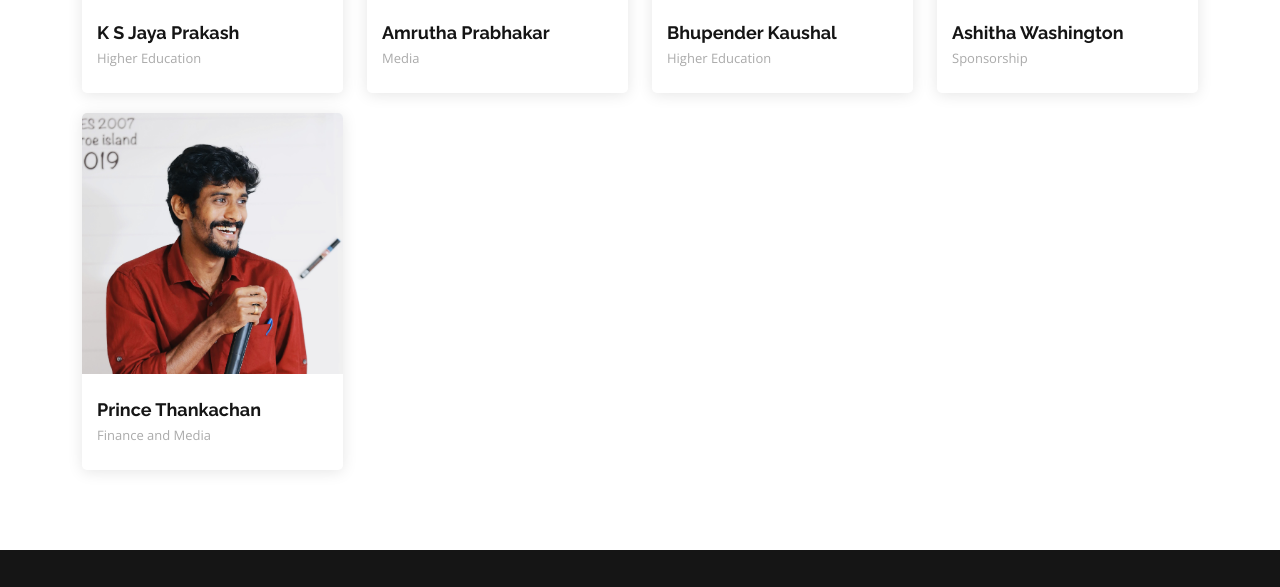
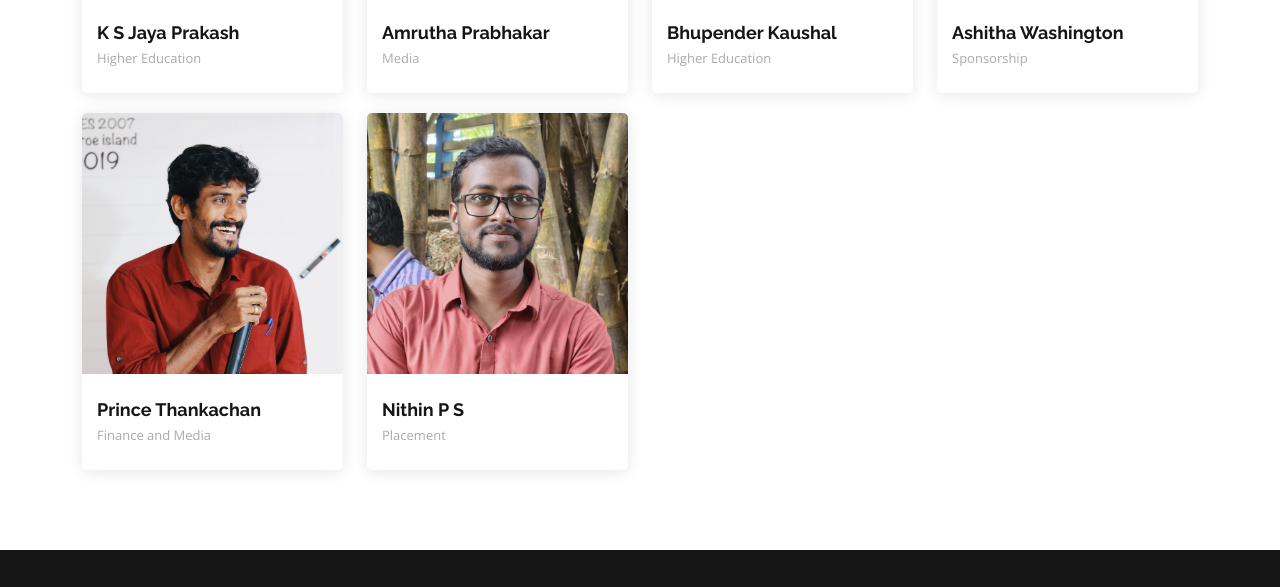
Before and after one commit to researchforumnitc/mywebsite, a website: page rf_nitc/team.html in a window 1280 px wide. Shown: the part 1234-1821 px from the top of the page. Drawn offline with nearby package versions, Linux system fonts and the light colour scheme.

Commit message:
Team member added- Nithin,placement

```diff
--- a/rf_nitc/team.html
+++ b/rf_nitc/team.html
@@ -267,6 +267,19 @@
           </div>
         </div>
       </div>
+
+      <div class="col-lg-3 col-md-6 d-flex align-items-stretch">
+        <div class="member" data-aos="fade-up" data-aos-delay="200">
+          <div class="member-img">
+            <img src="assets/img/team/team-np.jpg" class="img-fluid" alt="">
+          </div>
+          <div class="member-info">
+            <h4>Nithin P S</h4>
+            <span>Placement</span>
+          </div>
+        </div>
+      </div>
+
     </div>
 
   </div><!--End Container-->
```
Also changed, not shown: rf_nitc/assets/img/team/team-np.jpg (added). Lines whose indentation alone changed are shown as unchanged.
